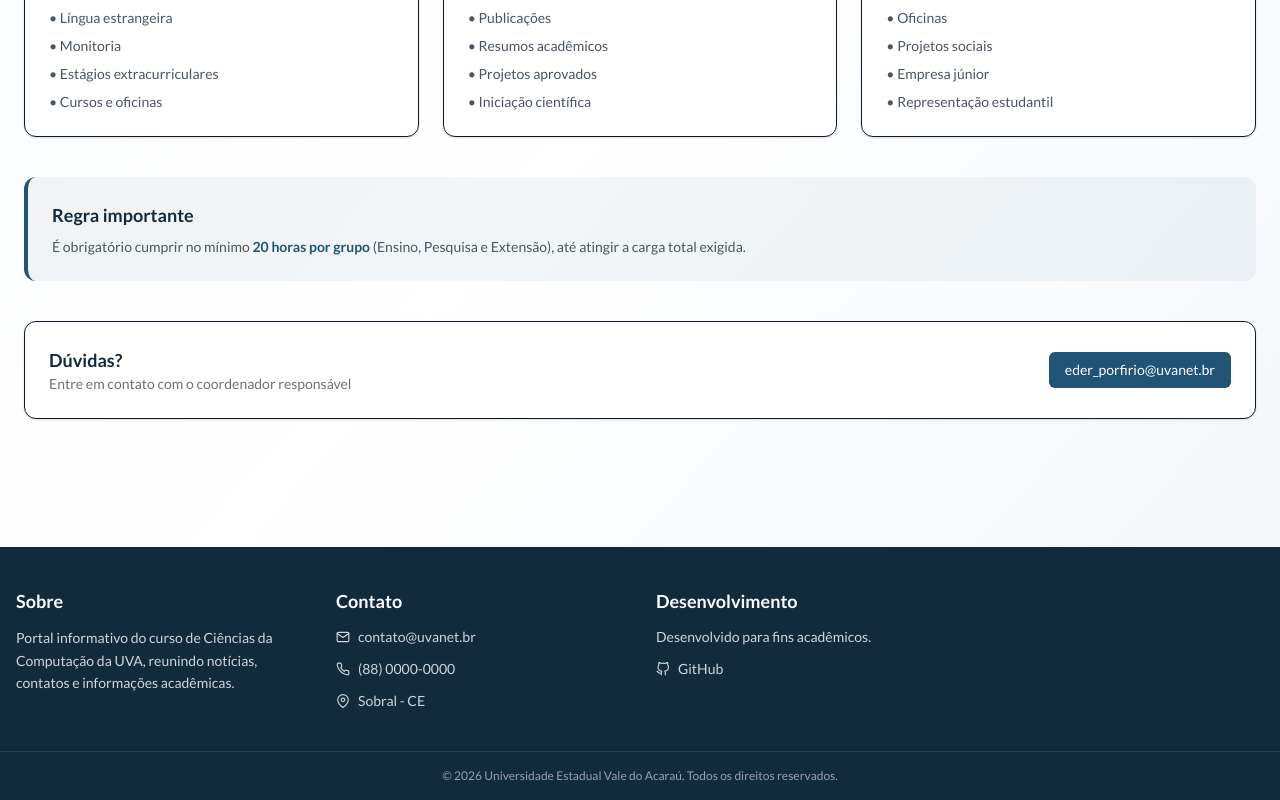
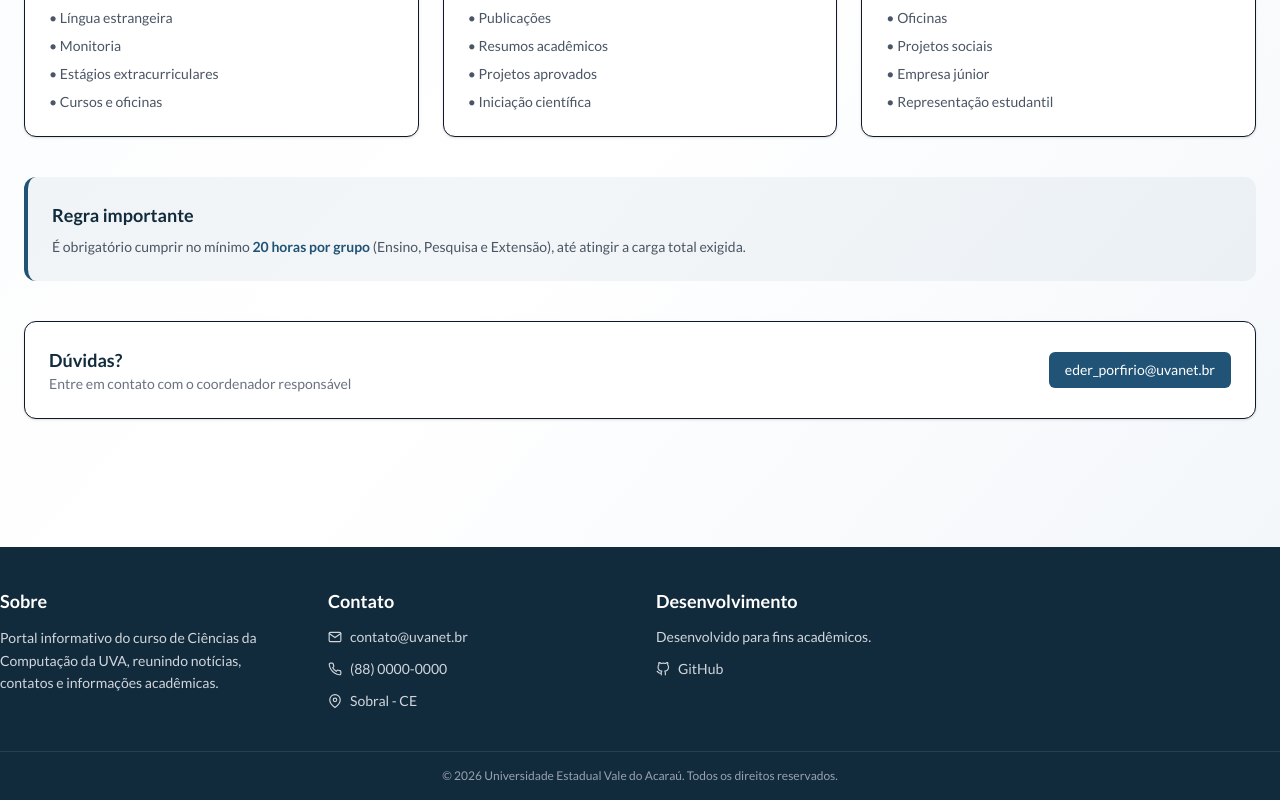
Before and after one commit to debs-veras/ccblog, a React (Vite) app: page /atividades-complementares in a window 1280 px wide. Shown: the part 642-1442 px from the top of the page. Built offline with nearby package versions, Linux system fonts and the light colour scheme.

Commit message:
feat: correcao banner e footer

```diff
--- a/src/layouts/Sections/Footer/index.tsx
+++ b/src/layouts/Sections/Footer/index.tsx
@@ -2,8 +2,8 @@ import { FiMail, FiPhone, FiMapPin, FiGithub } from "react-icons/fi";
 
 export default function Footer() {
   return (
-    <footer className="mt-16 w-full bg-[#112b3c] dark:bg-slate-950 text-white transition-colors duration-500">
-      <div className="mx-auto grid container gap-8 px-4 py-10 sm:grid-cols-2 lg:grid-cols-4">
+    <footer className=" mt-16 w-full bg-[#112b3c] dark:bg-slate-950 text-white transition-colors duration-500">
+      <div className="mx-auto grid container gap-8 py-10 sm:grid-cols-2 lg:grid-cols-4">
         {/* SOBRE */}
         <div className="space-y-3">
           <h3 className="text-lg font-semibold">Sobre</h3>
--- a/src/layouts/Sections/Hero/index.tsx
+++ b/src/layouts/Sections/Hero/index.tsx
@@ -12,7 +12,7 @@ export default function TechHero() {
       <div className="absolute top-1/4 -left-20 w-80 sm:w-120 h-80 sm:h-120 bg-sky-500/10 dark:bg-sky-500/20 rounded-full blur-[60px] sm:blur-[100px] animate-pulse will-change-transform"></div>
       <div className="absolute bottom-1/4 -right-20 w-80 sm:w-120 h-80 sm:h-120 bg-orange-500/5 dark:bg-orange-500/10 rounded-full blur-[80px] sm:blur-[100px] animate-pulse delay-700 will-change-transform"></div>
 
-      <div className="container relative z-10 mx-auto px-6 lg:px-12">
+      <div className="container relative z-10 mx-auto">
         <div className="grid grid-cols-1 lg:grid-cols-2 gap-12 sm:gap-16 lg:gap-24 items-center">
           {/* Left Content */}
           <motion.div
```
